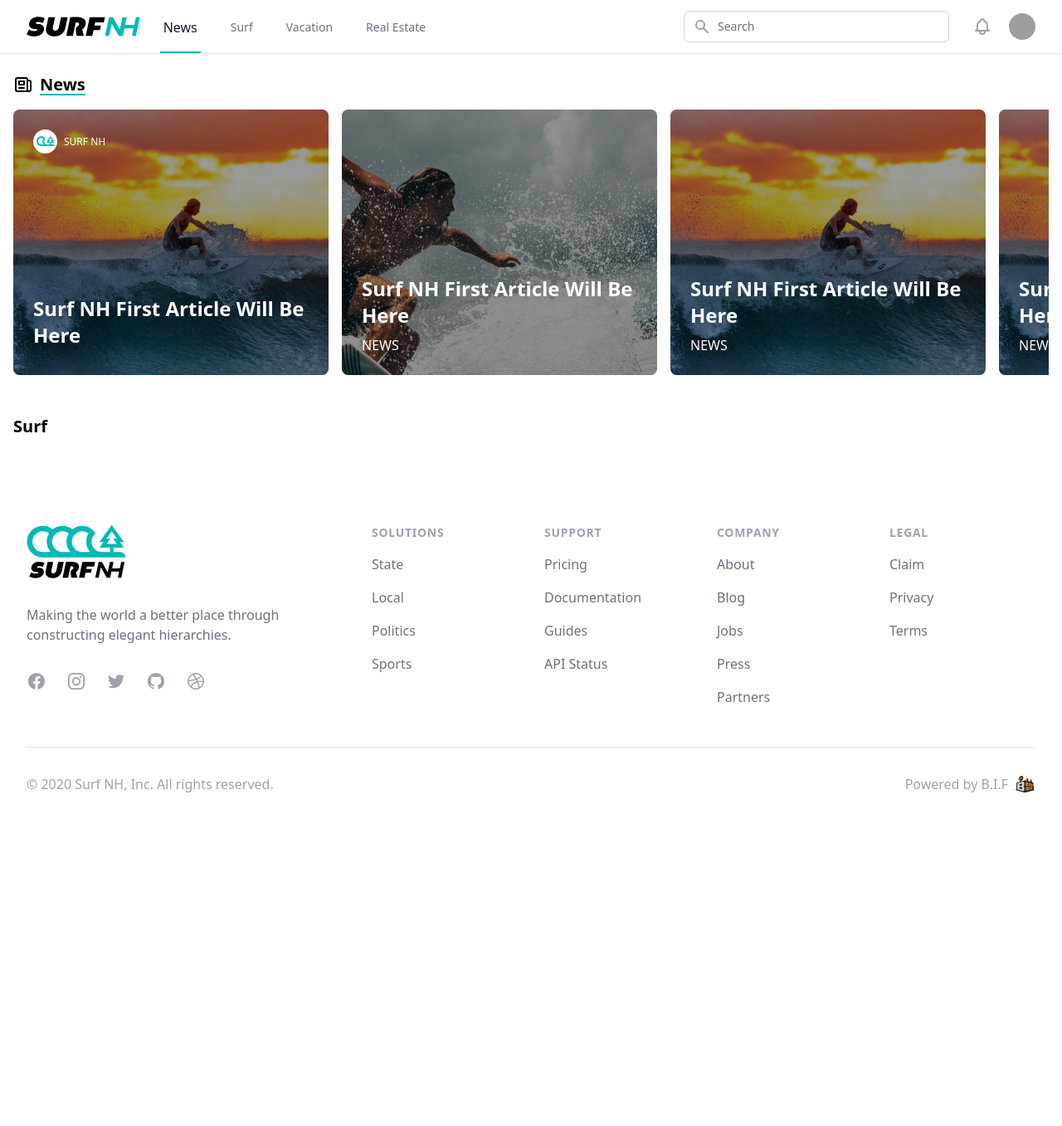
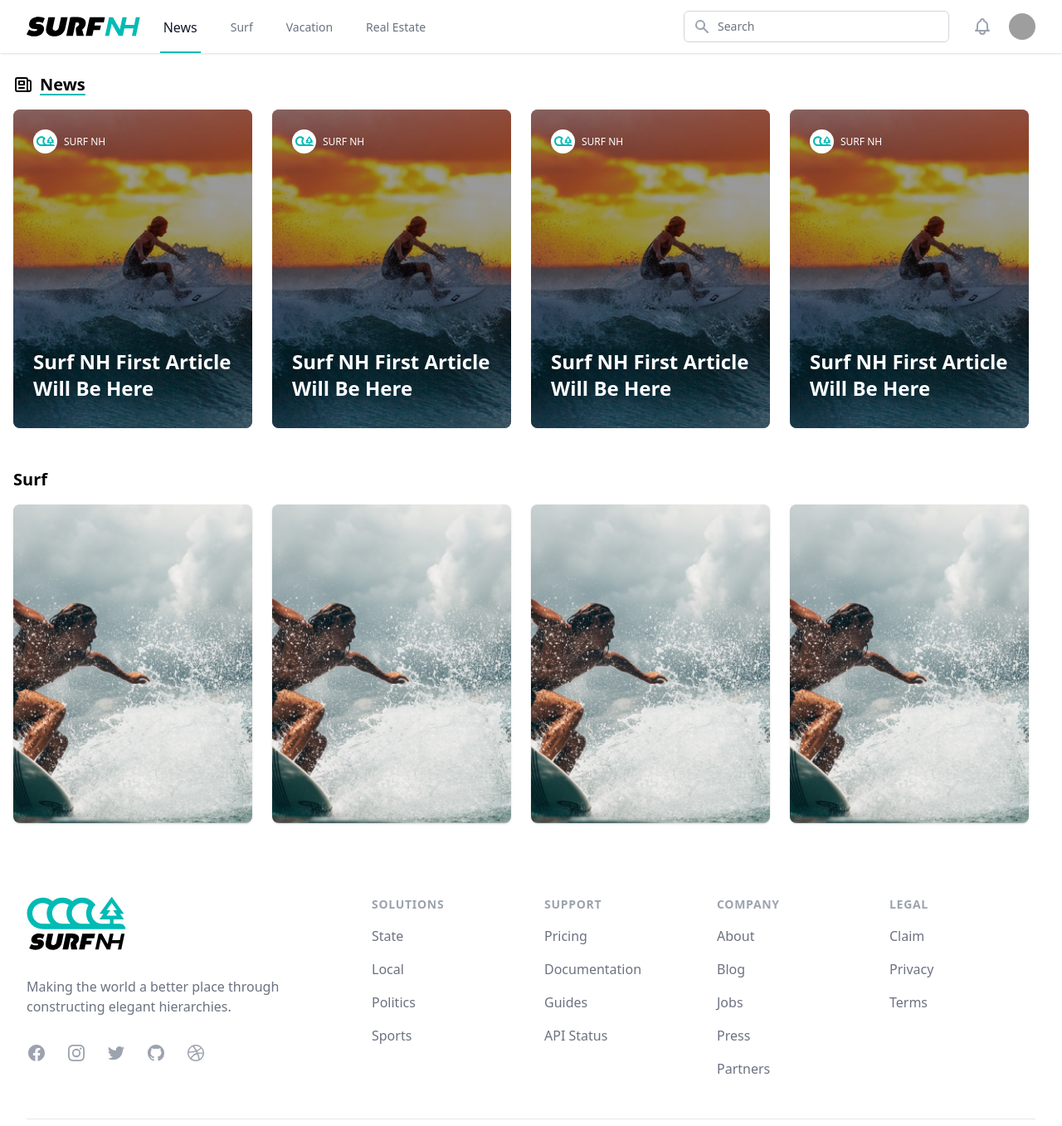
Before and after one commit to benfranzoso1/test, a Next.js app: page / in a window 1280 px wide. Shown: the top 1357 px of the page at 83% size. Before the commit the page ends 1021 px from the top, so only its background shows below. Built offline with nearby package versions, Linux system fonts and the light colour scheme; grey boxes are pictures that could not be loaded.

Commit message:
refactor cards

```diff
--- /dev/null
+++ b/components/card.js
@@ -0,0 +1,8 @@
+export default function Card({ children }) {
+    return (
+        // Card
+        <article className="relative h-96 w-72 bg-gray-400 rounded-lg">
+            {children}
+        </article>
+    )
+}
--- /dev/null
+++ b/components/cardcarousel.js
@@ -0,0 +1,9 @@
+export default function CardCarousel({ children }) {
+    return (
+        // Unordered list that will contain articles
+        <ul className="relative w-full flex gap-6 snap-x snap-mandatory overflow-x-auto ">
+            {/* List item containing the article */}
+            {children}
+        </ul>
+    )
+}
--- /dev/null
+++ b/components/cardcarouselitem.js
@@ -0,0 +1,8 @@
+export default function CardCarouselItem({ children }) {
+    return (
+        // List Item in Cards List
+        <li className="snap-center ">
+            {children}
+        </li>
+    )
+}
--- /dev/null
+++ b/components/cardmeta.js
@@ -0,0 +1,27 @@
+export default function CardMeta() {
+    return (
+        // CardMeta Data
+        // Layout Flex
+        <div className="absolute w-full h-full bg-black/[.4] p-6 flex flex-col justify-between rounded-lg text-white">
+
+            <div className="relative">
+                {/* Surf NH Icon */}
+                <div className="flex gap-2 items-center text-xs font-medium">
+                    <div className="relative">
+                        <svg width="29" height="29" viewBox="0 0 29 29" fill="none" xmlns="http://www.w3.org/2000/svg">
+                            <circle cx="14.5" cy="14.5" r="14.5" fill="white"/>
+                            <path d="M23.88 17.9973H21.4293V16.3333H25.2827L23.8533 14.3333H25.2827L20.7573 8L16.232 14.3333H17.6613L16.232 16.3333H20.0853V17.9973H16.96C14.92 17.904 13.2907 16.2186 13.2907 14.1573C13.2907 13.4293 13.4987 12.752 13.8507 12.1706C14.1013 11.7573 14.4293 11.3946 14.8133 11.1013C14.456 10.52 14.0107 10.0133 13.4933 9.6C12.4773 8.784 11.2027 8.31999 9.84 8.31999C6.62133 8.31999 4 10.9386 4 14.1573C4 17.376 6.61866 19.9947 9.84 19.9947L25.8827 20C25.8827 18.8933 24.984 17.9973 23.88 17.9973ZM20.2747 12.9867H18.8453L20.7573 10.312L22.6693 12.9867H21.24L22.6693 14.9867H18.8453L20.2747 12.9867ZM9.83733 18.0027C7.71733 18.0027 5.992 16.2773 5.992 14.1573C5.992 12.0373 7.71733 10.312 9.83733 10.312C10.7013 10.312 11.5093 10.5946 12.1653 11.096C11.6133 11.9866 11.296 13.0346 11.296 14.1573C11.296 15.6266 11.8427 16.9707 12.7413 17.9973L9.83733 18.0027Z" fill="#00BBB4"/>
+                        </svg>
+                    </div>
+                    SURF NH
+                </div>
+            </div>
+
+            {/* Post Data */}
+            <header className="relative">
+                <h1 className="text-2xl font-bold pb-2">Surf NH First Article Will Be Here</h1>
+            </header>
+
+        </div>
+    )
+}
--- a/pages/index.js
+++ b/pages/index.js
@@ -6,6 +6,10 @@ import surfOne from '../public/surf1.jpg'
 import surfTwo from '../public/surf2.jpg'
 import treePic from '../public/tree.jpg'
 import { SearchIcon } from '@heroicons/react/solid'
+import Card from '../components/card'
+import CardMeta from '../components/cardmeta'
+import CardCarousel from '../components/cardcarousel'
+import CardCarouselItem from '../components/cardcarouselitem'
 
 
 
@@ -26,9 +30,11 @@ export default function Home() {
       {/* Articles */}
       <div className="relative overflow-hidden">
         <div className="relative overflow-auto">
-          <div className="relative w-full flex gap-4 snap-x snap-mandatory overflow-x-auto [--card-width:280px] md:[--card-width:380px]">
-            <div className="snap-center">
-              <div className="relative h-64 md:h-80 w-[var(--card-width)] bg-gray-400 rounded-lg">
+
+          <CardCarousel>
+
+            <CardCarouselItem>
+              <Card>
                 <Image
                   src={surfOne}
                   placeholder="blur"
@@ -36,48 +42,12 @@ export default function Home() {
                   layout='fill'
                   className="w-full h-full object-cover rounded-lg"
                 />
-                <div className="absolute w-full h-full bg-black/[.4] p-6 flex flex-col justify-between rounded-lg">
-                  <div className="relative text-white">
-                    <div className="flex gap-2 items-center text-xs font-medium">
-                      <div className="reletive">
-                      <svg width="29" height="29" viewBox="0 0 29 29" fill="none" xmlns="http://www.w3.org/2000/svg">
-<circle cx="14.5" cy="14.5" r="14.5" fill="white"/>
-<path d="M23.88 17.9973H21.4293V16.3333H25.2827L23.8533 14.3333H25.2827L20.7573 8L16.232 14.3333H17.6613L16.232 16.3333H20.0853V17.9973H16.96C14.92 17.904 13.2907 16.2186 13.2907 14.1573C13.2907 13.4293 13.4987 12.752 13.8507 12.1706C14.1013 11.7573 14.4293 11.3946 14.8133 11.1013C14.456 10.52 14.0107 10.0133 13.4933 9.6C12.4773 8.784 11.2027 8.31999 9.84 8.31999C6.62133 8.31999 4 10.9386 4 14.1573C4 17.376 6.61866 19.9947 9.84 19.9947L25.8827 20C25.8827 18.8933 24.984 17.9973 23.88 17.9973ZM20.2747 12.9867H18.8453L20.7573 10.312L22.6693 12.9867H21.24L22.6693 14.9867H18.8453L20.2747 12.9867ZM9.83733 18.0027C7.71733 18.0027 5.992 16.2773 5.992 14.1573C5.992 12.0373 7.71733 10.312 9.83733 10.312C10.7013 10.312 11.5093 10.5946 12.1653 11.096C11.6133 11.9866 11.296 13.0346 11.296 14.1573C11.296 15.6266 11.8427 16.9707 12.7413 17.9973L9.83733 18.0027Z" fill="#00BBB4"/>
-</svg>
+                <CardMeta></CardMeta>
+              </Card>
+            </CardCarouselItem>
 
-
-
-
-
-                      </div>
-                      SURF NH
-                    </div>
-                  </div>
-                  <div className="relative text-white">
-                    <h1 className="text-2xl font-bold pb-2">Surf NH First Article Will Be Here</h1>
-                  </div>
-                </div>
-              </div>
-            </div>
-            <div className="snap-center">
-              <div className="relative h-64 md:h-80 w-[var(--card-width)] bg-gray-400 rounded-lg">
-                <Image
-                  src={surfTwo}
-                  placeholder="blur"
-                  alt="Picture of the author"
-                  layout='fill'
-                  className="w-full h-full object-cover rounded-lg"
-                />
-                <div className="absolute w-full h-full bg-black/[.4] p-6 flex items-end rounded-lg">
-                  <div className="relative text-white">
-                    <h1 className="text-2xl font-bold pb-2">Surf NH First Article Will Be Here</h1>
-                    <span>NEWS</span>
-                  </div>
-                </div>
-              </div>
-            </div>
-            <div className="snap-center">
-              <div className="relative h-64 md:h-80 w-[var(--card-width)] bg-gray-400 rounded-lg">
+            <CardCarouselItem>
+              <Card>
                 <Image
                   src={surfOne}
                   placeholder="blur"
@@ -85,16 +55,12 @@ export default function Home() {
                   layout='fill'
                   className="w-full h-full object-cover rounded-lg"
                 />
-                <div className="absolute w-full h-full bg-black/[.4] p-6 flex items-end rounded-lg">
-                  <div className="relative text-white">
-                    <h1 className="text-2xl font-bold pb-2">Surf NH First Article Will Be Here</h1>
-                    <span>NEWS</span>
-                  </div>
-                </div>
-              </div>
-            </div>
-            <div className="snap-center">
-              <div className="relative h-64 md:h-80 w-[var(--card-width)] bg-gray-400 rounded-lg">
+                <CardMeta></CardMeta>
+              </Card>
+            </CardCarouselItem>
+
+            <CardCarouselItem>
+              <Card>
                 <Image
                   src={surfOne}
                   placeholder="blur"
@@ -102,52 +68,54 @@ export default function Home() {
                   layout='fill'
                   className="w-full h-full object-cover rounded-lg"
                 />
-                <div className="absolute w-full h-full bg-black/[.4] p-6 flex items-end rounded-lg">
-                  <div className="relative text-white">
-                    <h1 className="text-2xl font-bold pb-2">Surf NH First Article Will Be Here</h1>
-                    <span>NEWS</span>
-                  </div>
-                </div>
-              </div>
-            </div>
-            <div className="snap-center">
-              <div className="relative h-64 md:h-80 w-[var(--card-width)] bg-gray-400 rounded-lg">
+                <CardMeta></CardMeta>
+              </Card>
+            </CardCarouselItem>
+
+            <CardCarouselItem>
+              <Card>
                 <Image
-                  src={surfTwo}
+                  src={surfOne}
                   placeholder="blur"
                   alt="Picture of the author"
                   layout='fill'
                   className="w-full h-full object-cover rounded-lg"
                 />
-                <div className="absolute w-full h-full bg-black/[.4] p-6 flex items-end rounded-lg">
-                  <div className="relative text-white">
-                    <h1 className="text-2xl font-bold pb-2">Surf NH First Article Will Be Here</h1>
-                    <span>NEWS</span>
-                  </div>
-                </div>
-              </div>
-            </div>
-            <div className="snap-center">
-              <div className="relative h-64 md:h-80 w-[var(--card-width)] bg-gray-400 rounded-lg">
+                <CardMeta></CardMeta>
+              </Card>
+            </CardCarouselItem>
+
+            <CardCarouselItem>
+              <Card>
                 <Image
-                  src={surfTwo}
+                  src={surfOne}
                   placeholder="blur"
                   alt="Picture of the author"
                   layout='fill'
                   className="w-full h-full object-cover rounded-lg"
                 />
-                <div className="absolute w-full h-full bg-black/[.4] p-6 flex items-end rounded-lg">
-                  <div className="relative text-white">
-                    <h1 className="text-2xl font-bold pb-2">Surf NH First Article Will Be Here</h1>
-                    <span>NEWS</span>
-                  </div>
-                </div>
-              </div>
-            </div>
+                <CardMeta></CardMeta>
+              </Card>
+            </CardCarouselItem>
+
+            <CardCarouselItem>
+              <Card>
+                <Image
+                  src={surfOne}
+                  placeholder="blur"
+                  alt="Picture of the author"
+                  layout='fill'
+                  className="w-full h-full object-cover rounded-lg"
+                />
+                <CardMeta></CardMeta>
+              </Card>
+            </CardCarouselItem>
+
+
             <div className="snap-center">
               <Link href="/news">
-                <a>
-                <div className="relative flex flex-col gap-2 justify-center items-center h-64 md:h-80 w-[120px] bg-gray-50 hover:bg-gray-100 rounded-lg">
+                <a className="rounded-lg">
+                <div className="relative flex flex-col gap-2 justify-center items-center h-96 w-[120px] bg-gray-50 hover:bg-gray-100 rounded-lg">
                 <span className="p-2 rounded-full bg-gray-200">
                   <svg xmlns="http://www.w3.org/2000/svg" className="h-5 w-5" viewBox="0 0 20 20" fill="currentColor">
                     <path fillRule="evenodd" d="M10.293 3.293a1 1 0 011.414 0l6 6a1 1 0 010 1.414l-6 6a1 1 0 01-1.414-1.414L14.586 11H3a1 1 0 110-2h11.586l-4.293-4.293a1 1 0 010-1.414z" clipRule="evenodd" />
@@ -158,13 +126,58 @@ export default function Home() {
                 </a>
               </Link>
             </div>
-          </div>
+          </CardCarousel>
+
         </div>
       </div>
     </div>
 
     <div className="container mx-auto px-4 py-6">
       <h2 className="text-xl pb-4 font-semibold">Surf</h2>
+      <div className="flex gap-6">
+
+        <div className="relative bg-slate-200 overflow-hidden shadow rounded-lg h-96 w-72">
+          <Image
+            src={surfTwo}
+            placeholder="blur"
+            alt="Picture of the author"
+            layout='fill'
+            className="w-full h-full object-center object-cover"
+          />
+        </div>
+
+        <div className="relative bg-slate-200 overflow-hidden shadow rounded-lg h-96 w-72">
+          <Image
+            src={surfTwo}
+            placeholder="blur"
+            alt="Picture of the author"
+            layout='fill'
+            className="w-full h-full object-center object-cover"
+          />
+        </div>
+
+        <div className="relative bg-slate-200 overflow-hidden shadow rounded-lg h-96 w-72">
+          <Image
+            src={surfTwo}
+            placeholder="blur"
+            alt="Picture of the author"
+            layout='fill'
+            className="w-full h-full object-center object-cover"
+          />
+        </div>
+
+        <div className="relative bg-slate-200 overflow-hidden shadow rounded-lg h-96 w-72">
+          <Image
+            src={surfTwo}
+            placeholder="blur"
+            alt="Picture of the author"
+            layout='fill'
+            className="w-full h-full object-center object-cover"
+          />
+        </div>
+
+      </div>
+
     </div>
     <Footer></Footer>
     </>
```
Also changed, not shown: pages/test.js (added, +92 -0 lines).
